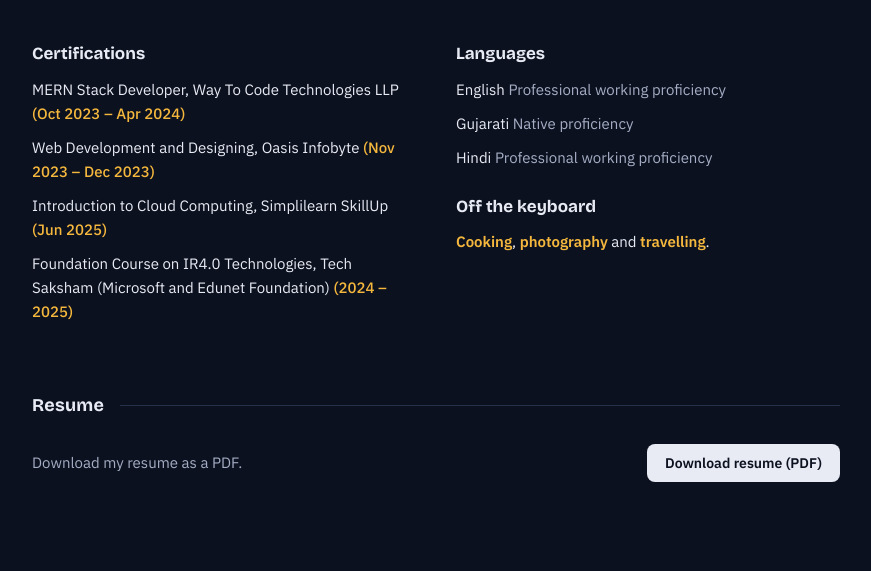
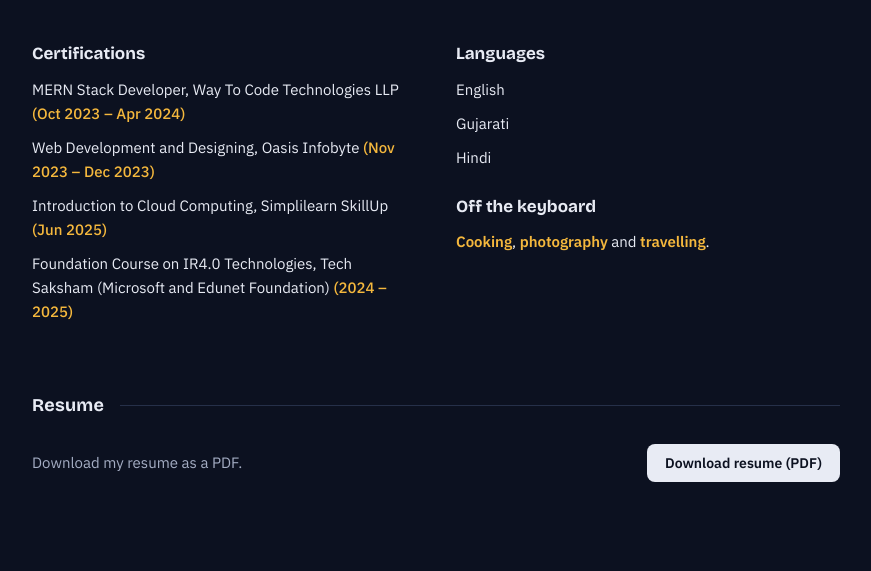
Before and after one commit to Krishpatel369/Portfolio, a plain HTML site: page index.html in a window 1280 px wide. Shown: the part 4202-4773 px from the top of the page, without its empty margins (380-1251 px from the left). Drawn offline with nearby package versions, Linux system fonts and the light colour scheme.

Commit message:
Update index.html

```diff
--- a/index.html
+++ b/index.html
@@ -221,9 +221,9 @@
         <div>
           <h3>Languages</h3>
           <ul class="plain">
-            <li>English <span>Professional working proficiency</span></li>
-            <li>Gujarati <span>Native proficiency</span></li>
-            <li>Hindi <span>Professional working proficiency</span></li>
+            <li>English </li>
+            <li>Gujarati</li>
+            <li>Hindi </li>
           </ul>
           <h3 style="margin-top:28px">Off the keyboard</h3>
           <p class="hobbies"><span class="hobby">Cooking</span>, <span class="hobby">photography</span> and <span class="hobby">travelling</span>.</p>
```
